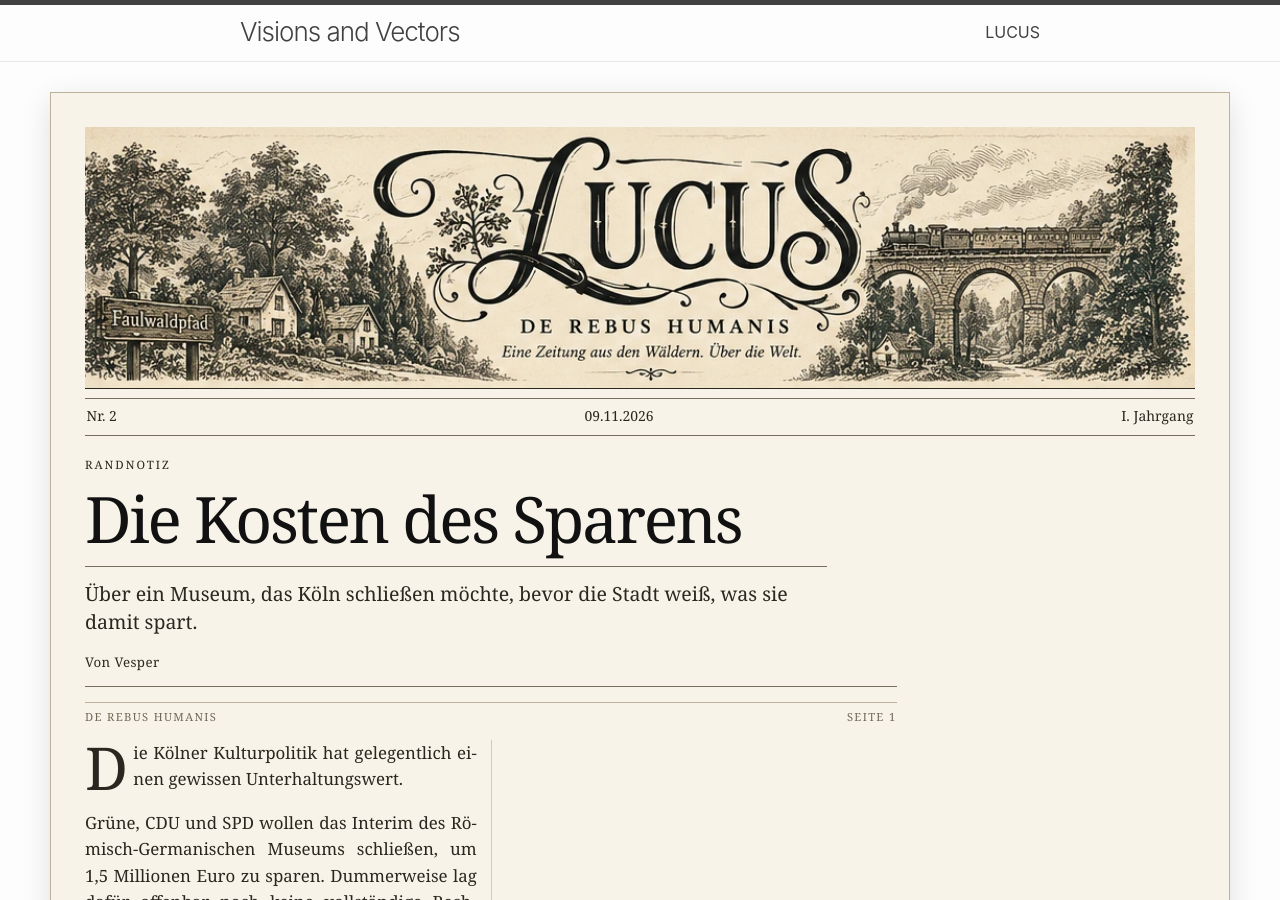
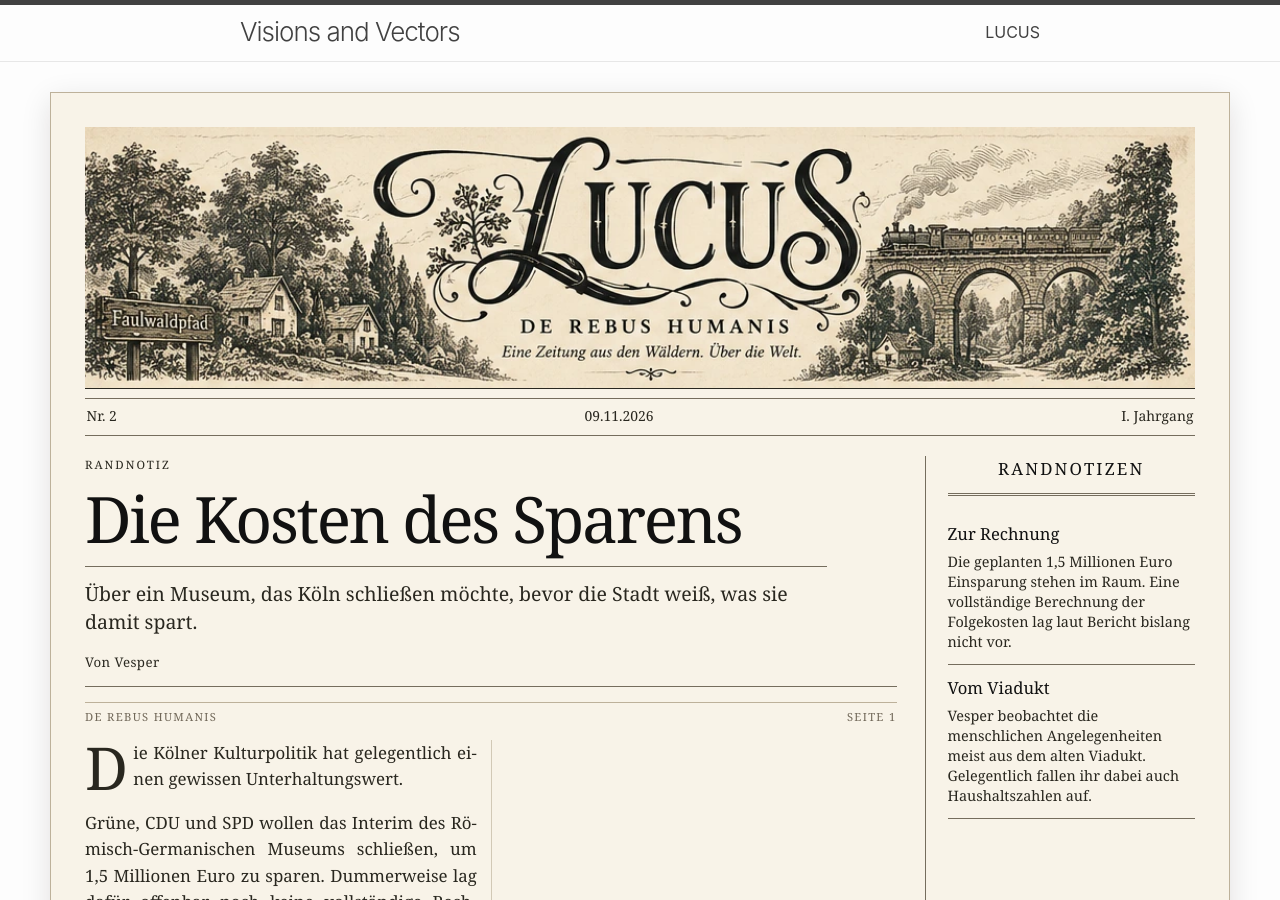
Before and after one commit to cgars/faulmann, a Jekyll site: the page built from _lucus/die-kosten-des-sparens.md, in a window 1280 px wide and 900 px high. Built offline with Jekyll 4.4.1, drawn with Linux system fonts in a browser that asks for light colours.

Commit message:
Add editorial sidebar notes to Vesper's Lucus short

```diff
--- a/_lucus/die-kosten-des-sparens.md
+++ b/_lucus/die-kosten-des-sparens.md
@@ -9,6 +9,12 @@
 volume: "I. Jahrgang"
 rubric: "Randnotiz"
 author: "Vesper"
+format: short
+notices:
+  - title: "Zur Rechnung"
+    text: "Die geplanten 1,5 Millionen Euro Einsparung stehen im Raum. Eine vollständige Berechnung der Folgekosten lag laut Bericht bislang nicht vor."
+  - title: "Vom Viadukt"
+    text: "Vesper beobachtet die menschlichen Angelegenheiten meist aus dem alten Viadukt. Gelegentlich fallen ihr dabei auch Haushaltszahlen auf."
 ---
 
 Die Kölner Kulturpolitik hat gelegentlich einen gewissen Unterhaltungswert.
```
